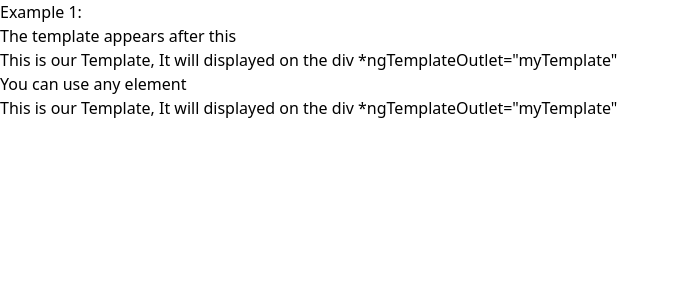
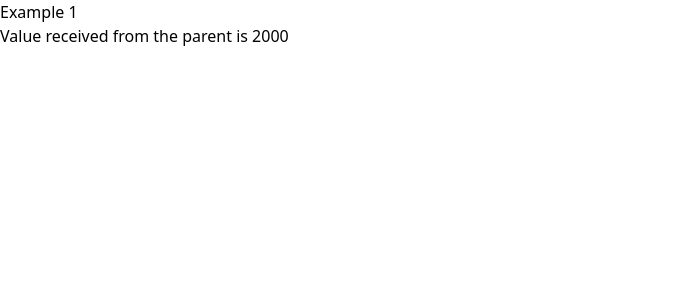
Before and after one commit to prafullspatil08/ngTemplateOutlet-demo, an Angular app: page / in a window 1280 px wide. Shown: the top 300 px of the page, without its empty margins (0-680 px from the left). Built offline with nearby package versions, Linux system fonts and the light colour scheme.

Commit message:
Feat: passing data using ngTemplateOutletContext.

```diff
--- a/src/app/modules/example/example.component.html
+++ b/src/app/modules/example/example.component.html
@@ -1 +1,2 @@
-<app-home-page></app-home-page>
+<!-- <app-home-page></app-home-page> -->
+<app-passing-data></app-passing-data>
--- a/src/app/modules/example/passing-data/passing-data.component.html
+++ b/src/app/modules/example/passing-data/passing-data.component.html
@@ -1 +1,54 @@
-<p>passing-data works!</p>
+<h1>Example 1 </h1>
+<ng-template let-value="value" #messageTemplate>
+  <p>Value received from the parent is {{ value }}</p>
+</ng-template>
+
+
+<ng-container [ngTemplateOutlet]="messageTemplate" [ngTemplateOutletContext]="{value:2000}">
+</ng-container>
+
+<!-- <ng-container *ngTemplateOutlet="messageTemplate; context: { value: 2000 }">
+</ng-container> -->
+
+<!-- <h1>Example 2</h1> -->
+<!-- Pass more than one value. -->
+
+<!-- <ng-template let-name="nameVar" let-message="messageVar" #template3>
+  <p>Hello {{ name }}, {{ message }}</p>
+</ng-template>
+
+<ng-container
+  [ngTemplateOutlet]="template3"
+  [ngTemplateOutletContext]="{
+    nameVar: 'everyone',
+    messageVar: 'Welcome to our Angular Tech talk'
+  }"
+>
+</ng-container> -->
+
+<!-- <h1>Example 3 using $implicit</h1> -->
+<!-- using $implicit -->
+
+<!-- <ng-template let-name let-message="message" #template4>
+    <p>Hello {{name}}, {{message}}</p>
+</ng-template>
+
+<ng-container [ngTemplateOutlet]="template4" [ngTemplateOutletContext]="{$implicit:'everyone', message:'Welcome to our tech talk'}"></ng-container> -->
+
+<!-- <h1>Example 4</h1> -->
+<!-- try with both name and message -->
+
+<!-- <ng-template let-name let-message #template4>
+    <p>Hello {{name}}, {{message}}</p>
+</ng-template>
+
+<ng-container [ngTemplateOutlet]="template4" [ngTemplateOutletContext]="{$implicit:'everyone', message:'Welcome to our tech talk'}"></ng-container> -->
+
+<!-- <h1>Example 5</h1> -->
+<!-- pass an object -->
+
+<!-- <ng-template let-person="person" #template5>
+    <p>Hello {{person?.name}}, {{person?.message}}</p>
+</ng-template>
+
+<ng-container [ngTemplateOutlet]="template5" [ngTemplateOutletContext]="{person: {name:'everyone', message:'Welcome to our tech talk'}}"></ng-container> -->
```
